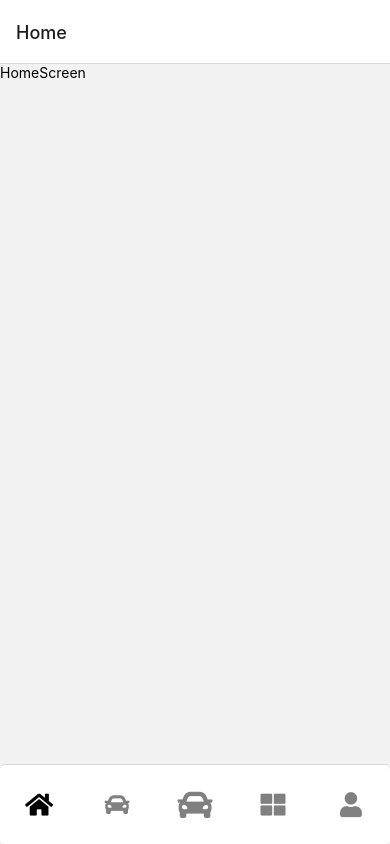
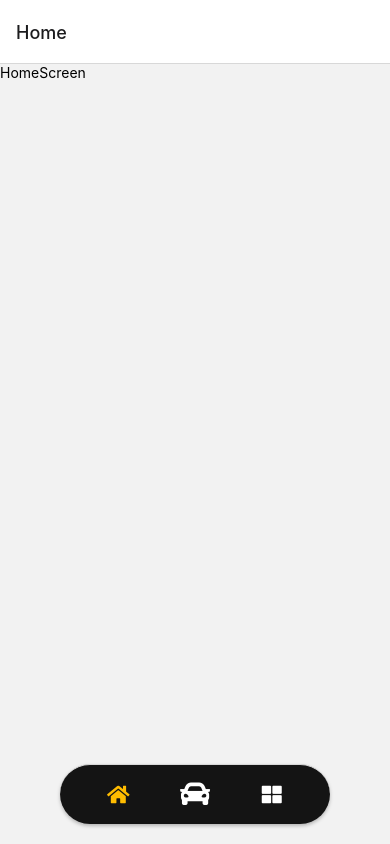
Before and after one commit to ianiscardona/senzers, a React Native app: screen /Register in a window 390 px wide. Built offline with nearby package versions, Linux system fonts and the light colour scheme.

Commit message:
Dashboard update

```diff
--- a/App.js
+++ b/App.js
@@ -1,11 +1,13 @@
 import "react-native-gesture-handler";
 import { NavigationContainer } from "@react-navigation/native";
-import Tabs from "./src/navigation/tabs";
+import LoginScreen from "./src/screens/login-screen";
+import BottomNavigator from "./src/navigations/BottomNavigator";
 
 export default function App() {
   return (
     <NavigationContainer>
-      <Tabs />
+      <BottomNavigator />
+      {/* <LoginScreen /> */}
     </NavigationContainer>
   );
 }
--- a/babel.config.js
+++ b/babel.config.js
@@ -1,6 +1,7 @@
-module.exports = function(api) {
+module.exports = function (api) {
   api.cache(true);
   return {
-    presets: ['babel-preset-expo'],
+    presets: ["babel-preset-expo"],
+    plugins: ["react-native-reanimated/plugin"],
   };
 };
--- /dev/null
+++ b/src/components/BatteryStatus.js
@@ -0,0 +1,27 @@
+import { StyleSheet, Text, View } from "react-native";
+import React from "react";
+
+const BatteryStatus = () => {
+  return (
+    <View style={styles.container}>
+      <View>
+        <Text>Magnetometer</Text>
+      </View>
+      <View>
+        <Text>Ultrasonic</Text>
+      </View>
+    </View>
+  );
+};
+
+export default BatteryStatus;
+
+const styles = StyleSheet.create({
+  container: {
+    paddingHorizontal: 30,
+    justifyContent: "space-between",
+    flexDirection: "row",
+    width: "100%",
+    backgroundColor: "pink",
+  },
+});
--- /dev/null
+++ b/src/components/RippleEffect.js
@@ -0,0 +1,62 @@
+import { StyleSheet, Text, View } from "react-native";
+import React from "react";
+import { MotiView } from "moti";
+import { Easing } from "react-native-reanimated";
+
+const _color = "#141414";
+const _size = 85;
+
+const RippleEffect = () => {
+  return (
+    <View
+      style={{
+        backgroundColor: "lightblue",
+      }}
+    >
+      <View style={styles.container}>
+        <View style={[styles.dot, styles.center]}>
+          {[...Array(5).keys()].map((index) => {
+            return (
+              <MotiView
+                from={{ opacity: 0.7, scale: 1 }}
+                animate={{ opacity: 0, scale: 3.5 }}
+                transition={{
+                  type: "timing",
+                  duration: 2000,
+                  easing: Easing.out(Easing.ease),
+                  delay: index * 400,
+                  repeatReverse: false,
+                  loop: true,
+                }}
+                key={index}
+                style={[StyleSheet.absoluteFillObject, styles.dot]}
+              />
+            );
+          })}
+        </View>
+      </View>
+      <Text style={styles.indicator}>Senzer is in standby...</Text>
+    </View>
+  );
+};
+
+export default RippleEffect;
+
+const styles = StyleSheet.create({
+  container: {
+    alignItems: "center",
+    justifyContent: "center",
+    paddingBottom: 100,
+  },
+  dot: {
+    width: _size,
+    height: _size,
+    borderRadius: _size,
+    backgroundColor: _color,
+  },
+  center: {
+    alignItems: "center",
+    justifyContent: "center",
+  },
+  indicator: { fontWeight: "bold", fontSize: 20 },
+});
--- a/src/navigation/tabs.js
+++ /dev/null
@@ -1,99 +0,0 @@
-import { createBottomTabNavigator } from "@react-navigation/bottom-tabs";
-import DashboardScreen from "../screens/dashboard-screen";
-import HistoryScreen from "../screens/history-screen";
-import AlertScreen from "../screens/alert-screen";
-import ProfileScreen from "../screens/profile-screen";
-import HomeScreen from "../screens/home-screen";
-
-import FontAwesome5 from "react-native-vector-icons/FontAwesome5";
-
-const Tab = createBottomTabNavigator();
-
-const Tabs = () => {
-  return (
-    <Tab.Navigator
-      screenOptions={{
-        tabBarShowLabel: false,
-        tabBarStyle: {
-          position: "absolute",
-          height: 80,
-          elevation: 0,
-          borderRadius: 5,
-        },
-      }}
-    >
-      <Tab.Screen
-        name="Home"
-        component={HomeScreen}
-        options={{
-          tabBarIcon: ({ focused }) => (
-            <FontAwesome5
-              name="home"
-              solid
-              color={focused ? "#000000" : "#808080"}
-              size={25}
-            />
-          ),
-        }}
-      />
-      <Tab.Screen
-        name="Alert"
-        component={AlertScreen}
-        options={{
-          tabBarIcon: ({ focused }) => (
-            <FontAwesome5
-              name="car"
-              solid
-              color={focused ? "#000000" : "#808080"}
-              size={25}
-            />
-          ),
-        }}
-      />
-      <Tab.Screen
-        name="Dashboard"
-        component={DashboardScreen}
-        options={{
-          tabBarIcon: ({ focused }) => (
-            <FontAwesome5
-              name="car"
-              solid
-              color={focused ? "#000000" : "#808080"}
-              size={35}
-            />
-          ),
-        }}
-      />
-      <Tab.Screen
-        name="History"
-        component={HistoryScreen}
-        options={{
-          tabBarIcon: ({ focused }) => (
-            <FontAwesome5
-              name="th-large"
-              solid
-              color={focused ? "#000000" : "#808080"}
-              size={25}
-            />
-          ),
-        }}
-      />
-      <Tab.Screen
-        name="Profile"
-        component={ProfileScreen}
-        options={{
-          tabBarIcon: ({ focused }) => (
-            <FontAwesome5
-              name="user"
-              solid
-              color={focused ? "#000000" : "#808080"}
-              size={25}
-            />
-          ),
-        }}
-      />
-    </Tab.Navigator>
-  );
-};
-
-export default Tabs;
--- /dev/null
+++ b/src/navigations/BottomNavigator.js
@@ -0,0 +1,85 @@
+import { createBottomTabNavigator } from "@react-navigation/bottom-tabs";
+import { StyleSheet } from "react-native";
+import DashboardScreen from "../screens/dashboard-screen";
+import HistoryScreen from "../screens/history-screen";
+import ProfileScreen from "../screens/profile-screen";
+import HomeScreen from "../screens/home-screen";
+
+import { FontAwesome5 } from "@expo/vector-icons";
+
+const Tab = createBottomTabNavigator();
+
+const BottomNavigator = () => {
+  return (
+    <Tab.Navigator
+      screenOptions={{
+        tabBarShowLabel: false,
+        tabBarStyle: styles.tabBarStyle,
+      }}
+    >
+      <Tab.Screen
+        name="Home"
+        component={HomeScreen}
+        options={{
+          tabBarIcon: ({ focused }) => (
+            <FontAwesome5
+              name="home"
+              color={focused ? "#FFBC00" : "#FFFFFF"}
+              size={20}
+            />
+          ),
+        }}
+      />
+      <Tab.Screen
+        name="Dashboard"
+        component={DashboardScreen}
+        options={{
+          tabBarIcon: ({ focused }) => (
+            <FontAwesome5
+              name="car"
+              color={focused ? "#FFBC00" : "#FFFFFF"}
+              size={30}
+            />
+          ),
+        }}
+      />
+      <Tab.Screen
+        name="History"
+        component={HistoryScreen}
+        options={{
+          tabBarIcon: ({ focused }) => (
+            <FontAwesome5
+              name="th-large"
+              color={focused ? "#FFBC00" : "#FFFFFF"}
+              size={20}
+            />
+          ),
+        }}
+      />
+    </Tab.Navigator>
+  );
+};
+
+const styles = StyleSheet.create({
+  tabBarStyle: {
+    position: "absolute",
+    bottom: 20,
+    left: 60,
+    right: 60,
+    height: 60,
+    borderRadius: 30,
+    backgroundColor: "#141414",
+    shadowColor: "#000",
+    shadowOffset: {
+      width: 0,
+      height: 2,
+    },
+    shadowOpacity: 0.25,
+    shadowRadius: 3.8,
+    elevation: 5,
+    justifyContent: "center",
+    paddingHorizontal: 20,
+  },
+});
+
+export default BottomNavigator;
--- a/src/screens/dashboard-screen.js
+++ b/src/screens/dashboard-screen.js
@@ -1,14 +1,25 @@
 import { StyleSheet, Text, View } from "react-native";
 import React from "react";
+import RippleEffect from "../components/RippleEffect";
+import BatteryStatus from "../components/BatteryStatus";
 
-const DashboardScreen = ({ navigation }) => {
+const DashboardScreen = () => {
   return (
-    <View>
-      <Text>DashboardScreen</Text>
+    <View style={styles.container}>
+      <RippleEffect />
+      <BatteryStatus />
     </View>
   );
 };
 
+const styles = StyleSheet.create({
+  container: {
+    width: "100%",
+    height: "100%",
+    justifyContent: "center",
+    alignItems: "center",
+    backgroundColor: "white",
+  },
+});
+
 export default DashboardScreen;
-
-const styles = StyleSheet.create({});
--- a/src/screens/alert-screen.js
+++ b/src/screens/forgot-screen.js
@@ -1,14 +1,14 @@
 import { StyleSheet, Text, View } from "react-native";
 import React from "react";
 
-const AlertScreen = ({navigation}) => {
+const ForgotScreen = () => {
   return (
     <View>
-      <Text>AlertScreen</Text>
+      <Text>ForgotScreen</Text>
     </View>
   );
 };
 
-export default AlertScreen;
+export default ForgotScreen;
 
 const styles = StyleSheet.create({});
--- /dev/null
+++ b/src/screens/login-screen.js
@@ -0,0 +1,84 @@
+import {
+  KeyboardAvoidingView,
+  StyleSheet,
+  TextInput,
+  View,
+  TouchableOpacity,
+  Text,
+} from "react-native";
+import React, { useState } from "react";
+
+const LoginScreen = () => {
+  const [email, setEmail] = useState("");
+  const [password, setPassword] = useState("");
+
+  return (
+    <KeyboardAvoidingView style={styles.container} behavior="padding">
+      <Text style={styles.logo}>Senzers</Text>
+      <View style={styles.inputContainer}>
+        <TextInput
+          placeholder="Email"
+          value={email}
+          onChangeText={(text) => setEmail(text)}
+          style={styles.input}
+        />
+      </View>
+      <View style={styles.inputContainer}>
+        <TextInput
+          placeholder="Paswword"
+          value={password}
+          onChangeText={(text) => setPassword(text)}
+          style={styles.input}
+          secureTextEntry
+        />
+      </View>
+      <View style={styles.buttonContainer}>
+        <TouchableOpacity onPress={() => {}} style={styles.button}>
+          <Text style={styles.buttonText}>Login</Text>
+        </TouchableOpacity>
+      </View>
+    </KeyboardAvoidingView>
+  );
+};
+
+export default LoginScreen;
+
+const styles = StyleSheet.create({
+  container: {
+    paddingTop: 80,
+    flex: 1,
+    alignItems: "center",
+    backgroundColor: "lightskyblue",
+  },
+  logo: {
+    fontSize: 30,
+    marginBottom: 50,
+  },
+  inputContainer: {
+    width: "80%",
+  },
+  input: {
+    backgroundColor: "white",
+    paddingHorizontal: 15,
+    paddingVertical: 10,
+    borderRadius: 10,
+    marginTop: 5,
+  },
+  buttonContainer: {
+    width: "60%",
+    justifyContent: "center",
+    alignItems: "center",
+    marginTop: 40,
+  },
+  button: {
+    backgroundColor: "#292828",
+    width: "100%",
+    padding: 15,
+    borderRadius: 999,
+    alignItems: "center",
+  },
+  buttonText: {
+    color: "white",
+    fontSize: 16,
+  },
+});
```
Also changed, not shown: package.json (+7 -2 lines), src/navigations/AuthNavigator.js (added, +15 -0 lines), src/screens/register-screen.js (added, +14 -0 lines), 1 other file (tests, documents, lock files or other folders).
